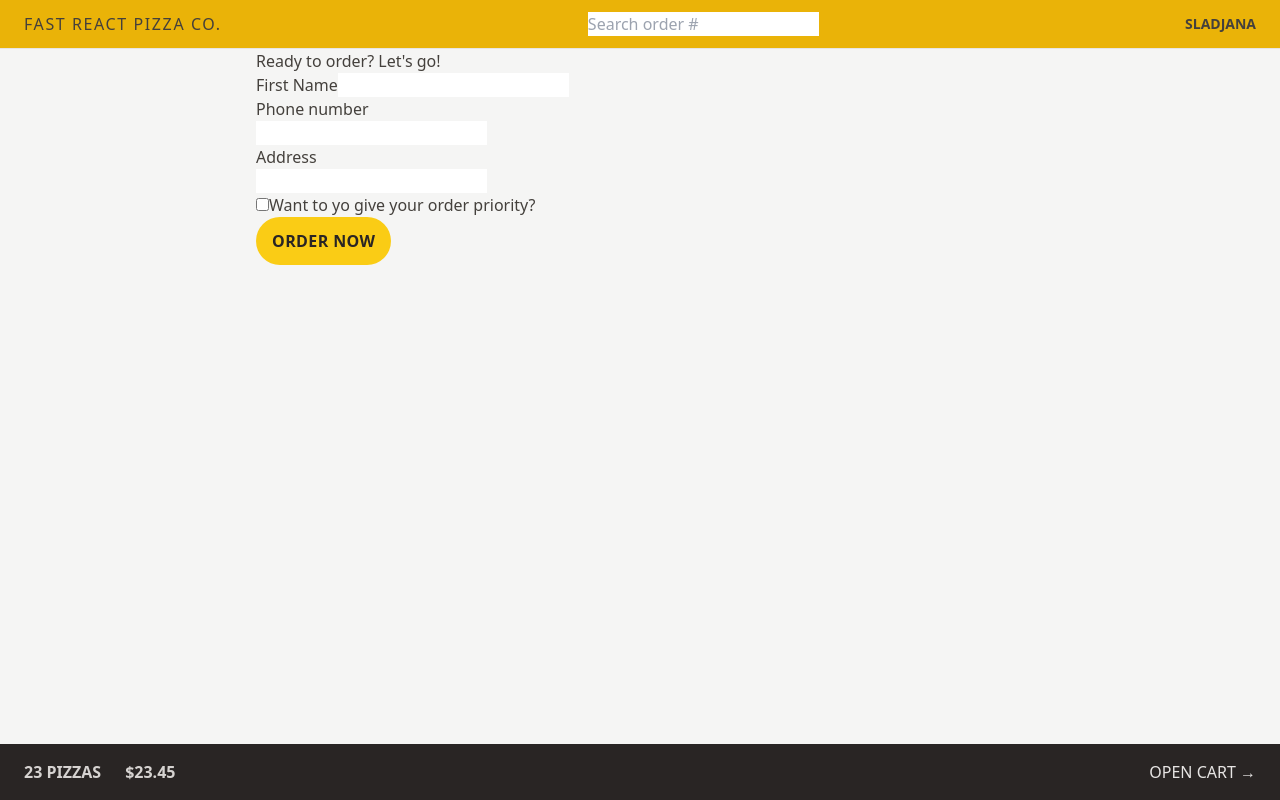
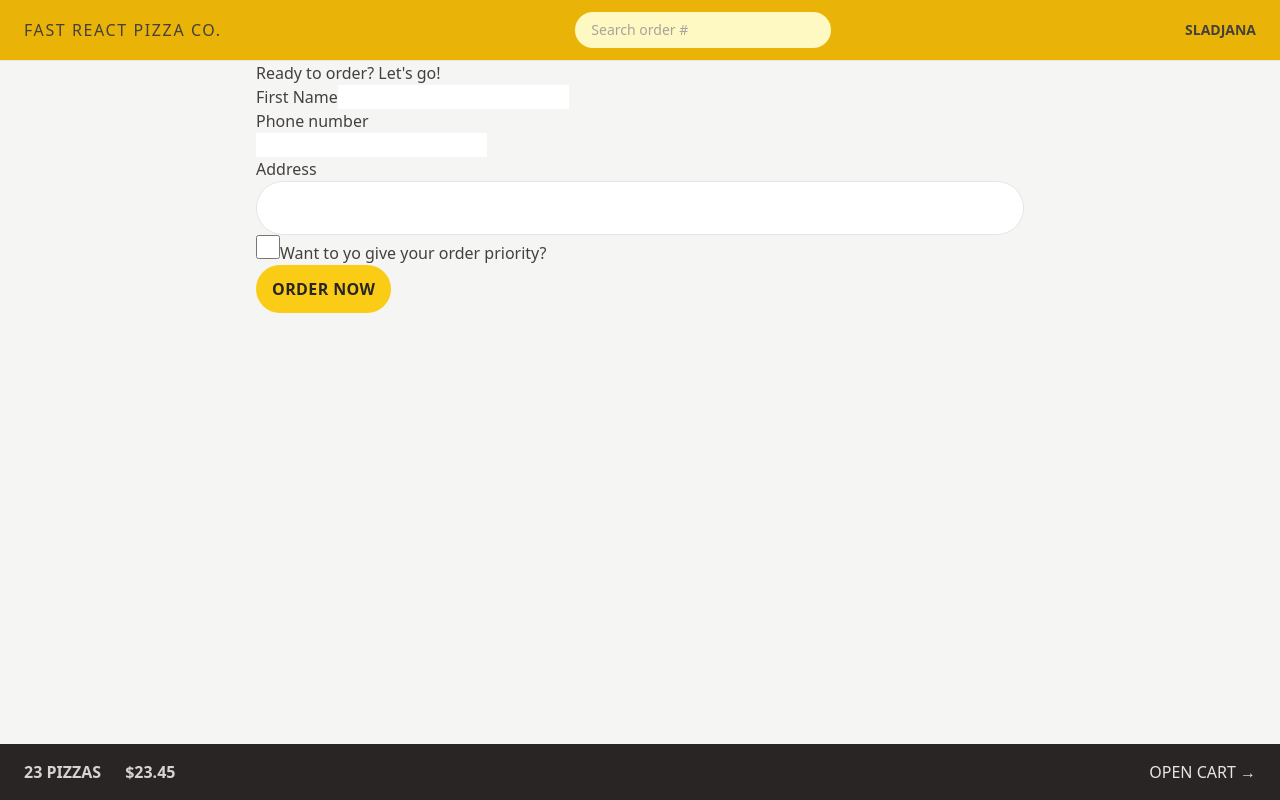
Before and after one commit to SladjanaDejanovic/Fast-React-Pizza, a React (Vite) app: page /order/new in a window 1280 px wide. Built offline with nearby package versions, Linux system fonts and the light colour scheme.

Commit message:
styling form elements

```diff
--- a/src/features/order/CreateOrder.jsx
+++ b/src/features/order/CreateOrder.jsx
@@ -65,12 +65,20 @@
         <div>
           <label>Address</label>
           <div>
-            <input type="text" name="address" required />
+            <input
+              className="rounded-full border border-stone-200 px-4 py-2 text-sm transition-all duration-300
+              focus:outline-none focus:ring focus:ring-yellow-400 w-full md:px-6 md:py-4"
+              type="text"
+              name="address"
+              required
+            />
           </div>
         </div>
 
         <div>
           <input
+            className="h-6 w-6 accent-yellow-400
+            focus:outline-none focus:ring focus:ring-yellow-400 focus:ring-offset-2"
             type="checkbox"
             name="priority"
             id="priority"
--- a/src/features/order/SearchOrder.jsx
+++ b/src/features/order/SearchOrder.jsx
@@ -18,6 +18,8 @@
         placeholder="Search order #"
         value={query}
         onChange={(e) => setQuery(e.target.value)}
+        className="rounded-full px-4 py-2 text-sm bg-yellow-100 placeholder:text-stone-400 w-28 sm:w-64
+        sm:focus:w-72 transition-all duration-300 focus:outline-none focus:ring focus:ring-yellow-600 focus:ring-opacity-50"
       />
     </form>
   );
```
